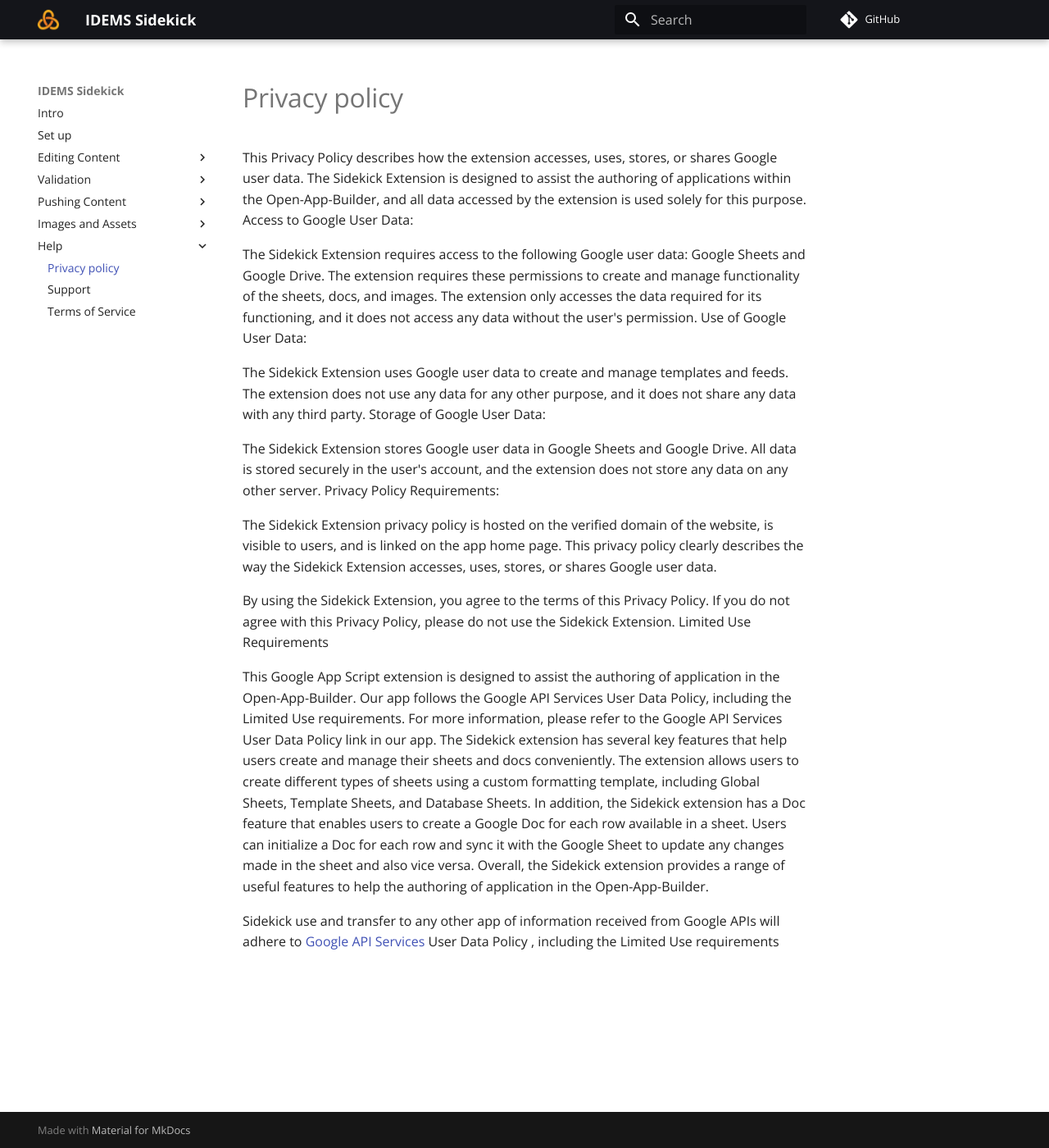
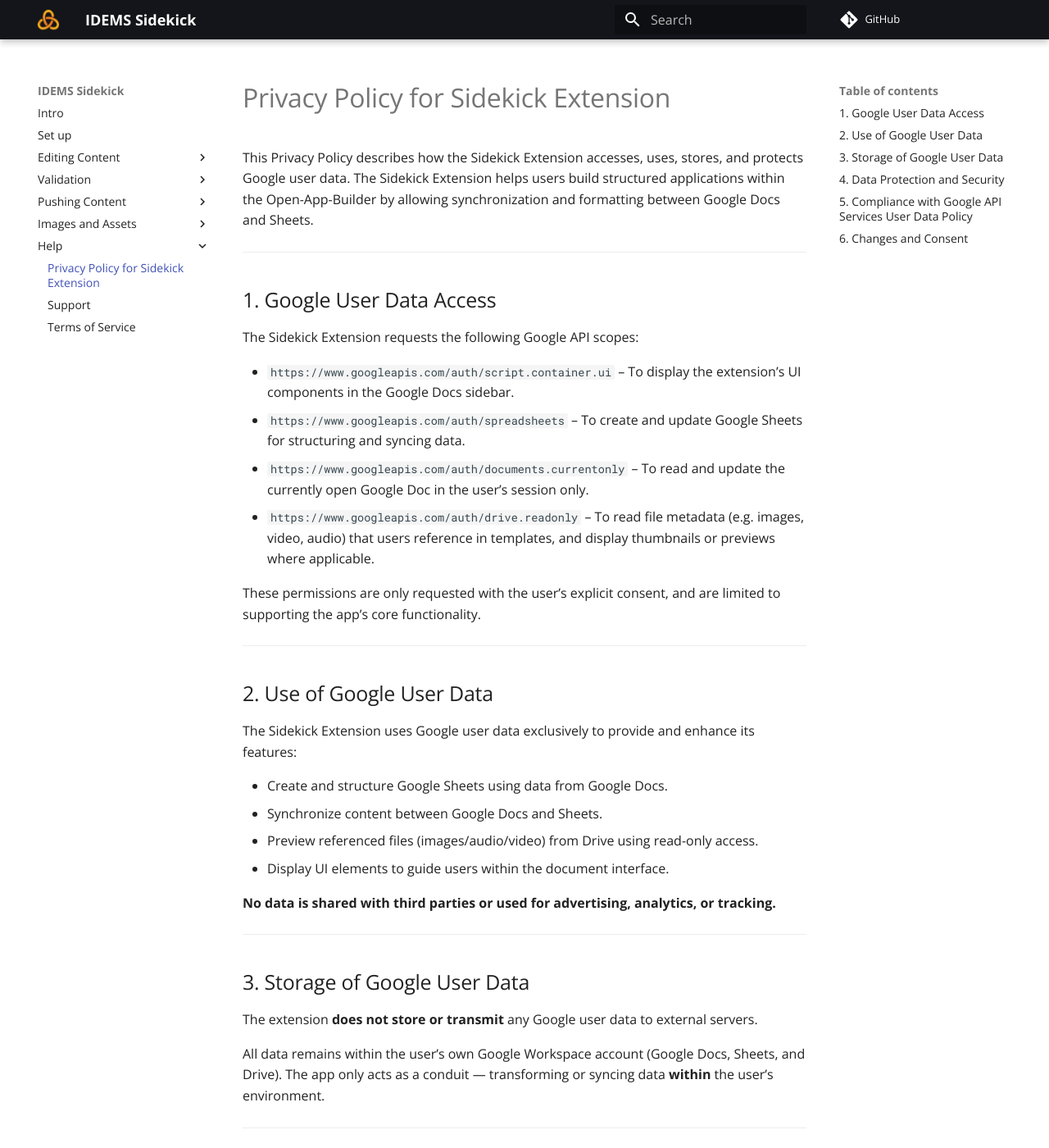
Before and after one commit to IDEMSInternational/sidekick, an MkDocs documentation site: the page built from documentation/docs/help/privacy-policy.md, in a window 1280 px wide and 1400 px high. Shown: the whole window at 82% size. Built offline with MkDocs 1.6.1 and Material for MkDocs 9.7.7, drawn with Linux system fonts in a browser that asks for light colours; comment, search, counter and statistics services are not loaded; some of the changed text lies outside the part shown.

Commit message:
updated privacy policy

```diff
--- a/documentation/docs/help/privacy-policy.md
+++ b/documentation/docs/help/privacy-policy.md
@@ -1,22 +1,67 @@
-#Privacy policy
+# Privacy Policy for Sidekick Extension
 
-This Privacy Policy describes how the extension accesses, uses, stores, or shares Google user data. The Sidekick Extension is designed to assist the authoring of applications within the Open-App-Builder, and all data accessed by the extension is used solely for this purpose.
-Access to Google User Data:
+This Privacy Policy describes how the Sidekick Extension accesses, uses, stores, and protects Google user data. The Sidekick Extension helps users build structured applications within the Open-App-Builder by allowing synchronization and formatting between Google Docs and Sheets.
 
-The Sidekick Extension requires access to the following Google user data: Google Sheets and Google Drive. The extension requires these permissions to create and manage functionality of the sheets, docs, and images. The extension only accesses the data required for its functioning, and it does not access any data without the user's permission.
-Use of Google User Data:
+---
 
-The Sidekick Extension uses Google user data to create and manage templates and feeds. The extension does not use any data for any other purpose, and it does not share any data with any third party.
-Storage of Google User Data:
+## 1. Google User Data Access
 
-The Sidekick Extension stores Google user data in Google Sheets and Google Drive. All data is stored securely in the user's account, and the extension does not store any data on any other server.
-Privacy Policy Requirements:
+The Sidekick Extension requests the following Google API scopes:
 
-The Sidekick Extension privacy policy is hosted on the verified domain of the website, is visible to users, and is linked on the app home page. This privacy policy clearly describes the way the Sidekick Extension accesses, uses, stores, or shares Google user data.
+- `https://www.googleapis.com/auth/script.container.ui` – To display the extension’s UI components in the Google Docs sidebar.
+- `https://www.googleapis.com/auth/spreadsheets` – To create and update Google Sheets for structuring and syncing data.
+- `https://www.googleapis.com/auth/documents.currentonly` – To read and update the currently open Google Doc in the user’s session only.
+- `https://www.googleapis.com/auth/drive.readonly` – To read file metadata (e.g. images, video, audio) that users reference in templates, and display thumbnails or previews where applicable.
 
-By using the Sidekick Extension, you agree to the terms of this Privacy Policy. If you do not agree with this Privacy Policy, please do not use the Sidekick Extension.
-Limited Use Requirements
+These permissions are only requested with the user’s explicit consent, and are limited to supporting the app’s core functionality.
 
-This Google App Script extension is designed to assist the authoring of application in the Open-App-Builder. Our app follows the Google API Services User Data Policy, including the Limited Use requirements. For more information, please refer to the Google API Services User Data Policy link in our app. The Sidekick extension has several key features that help users create and manage their sheets and docs conveniently. The extension allows users to create different types of sheets using a custom formatting template, including Global Sheets, Template Sheets, and Database Sheets. In addition, the Sidekick extension has a Doc feature that enables users to create a Google Doc for each row available in a sheet. Users can initialize a Doc for each row and sync it with the Google Sheet to update any changes made in the sheet and also vice versa. Overall, the Sidekick extension provides a range of useful features to help the authoring of application in the Open-App-Builder.
+---
 
-Sidekick use and transfer to any other app of information received from Google APIs will adhere to [Google API Services](https://developers.google.com/terms/api-services-user-data-policy#additional_requirements_for_specific_api_scopes) User Data Policy , including the Limited Use requirements
+## 2. Use of Google User Data
+
+The Sidekick Extension uses Google user data exclusively to provide and enhance its features:
+
+- Create and structure Google Sheets using data from Google Docs.
+- Synchronize content between Google Docs and Sheets.
+- Preview referenced files (images/audio/video) from Drive using read-only access.
+- Display UI elements to guide users within the document interface.
+
+**No data is shared with third parties or used for advertising, analytics, or tracking.**
+
+---
+
+## 3. Storage of Google User Data
+
+The extension **does not store or transmit** any Google user data to external servers.
+
+All data remains within the user’s own Google Workspace account (Google Docs, Sheets, and Drive). The app only acts as a conduit — transforming or syncing data **within** the user’s environment.
+
+---
+
+## 4. Data Protection and Security
+
+To ensure user privacy and data security, the Sidekick Extension follows these practices:
+
+- **OAuth 2.0 Authorization** – Access is granted securely using Google’s OAuth 2.0 protocol.
+- **Least Privilege Principle** – Only the minimal set of permissions is requested.
+- **Scoped Document Access** – For Docs, only the currently open document is accessed (`documents.currentonly`).
+- **No External Servers** – No user data is transmitted outside Google’s environment.
+- **Drive Read-Only** – Access to Drive is strictly read-only for verifying file metadata and displaying thumbnails.
+- **No Human Access** – Developers and administrators do not access user data.
+- **No Analytics or Tracking** – The extension does not collect usage data, personal information, or behavior analytics.
+
+---
+
+## 5. Compliance with Google API Services User Data Policy
+
+The Sidekick Extension fully complies with the [Google API Services User Data Policy](https://developers.google.com/terms/api-services-user-data-policy), including the **Limited Use** requirements:
+
+- User data is used only to provide and improve user-facing features.
+- Data is never transferred to third parties.
+- No data is used for advertising, marketing, or profiling.
+
+---
+
+## 6. Changes and Consent
+
+By using the Sidekick Extension, you agree to this Privacy Policy. If this policy changes, updates will be posted on our website. Continued use of the extension implies acceptance of the revised terms.
```
